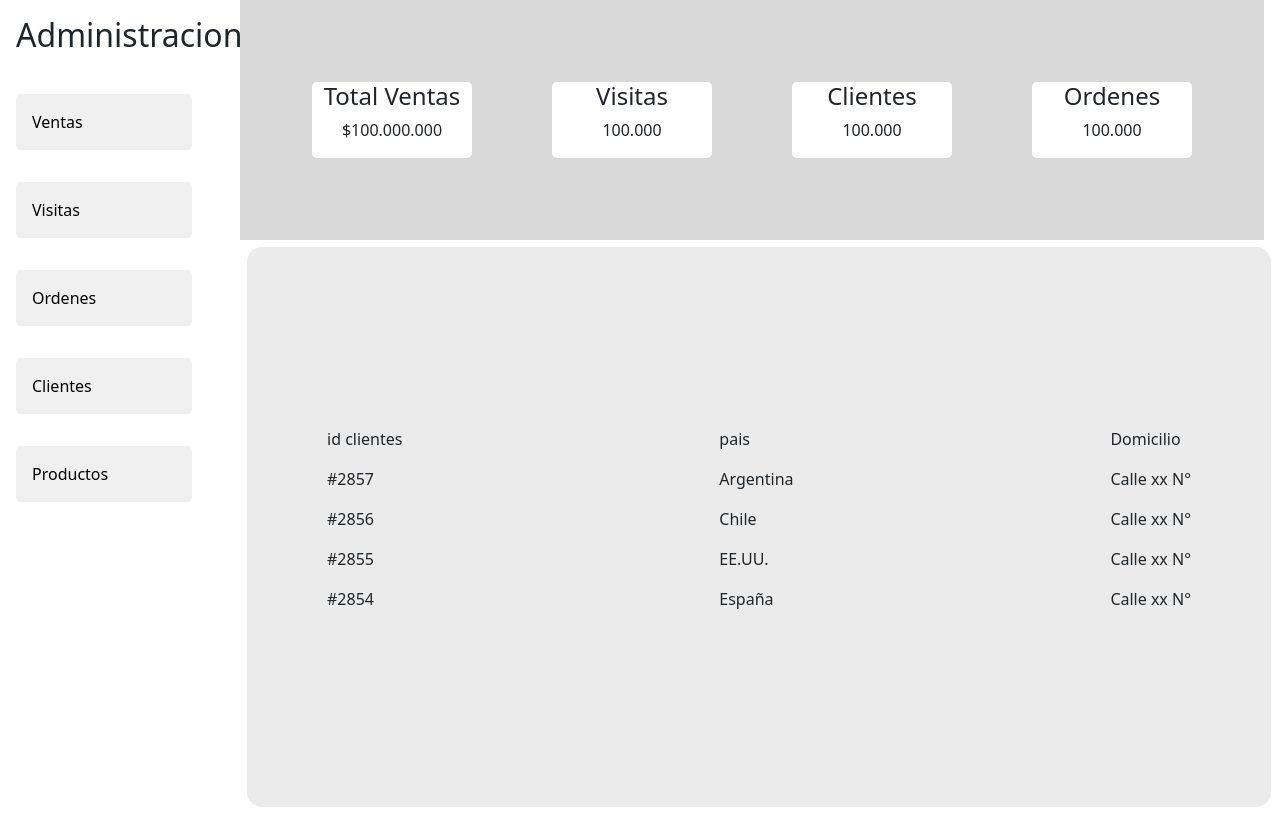
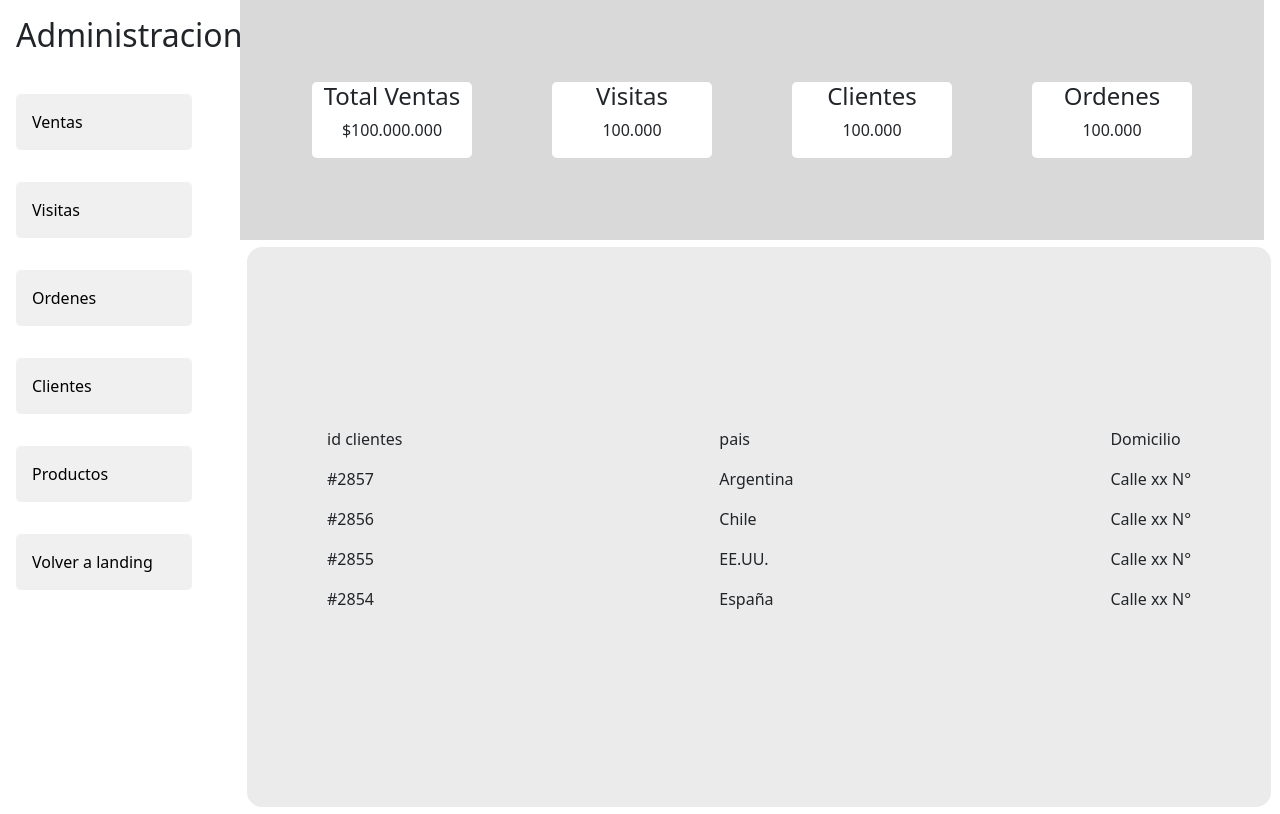
Before and after one commit to matigames765/repoFrontProyectoFinalMetodolog-a, a React (Vite) app in the folder ecommerce-frontend-metodologia/: page /admin/clientes in a window 1280 px wide. Built offline with nearby package versions, Linux system fonts and the light colour scheme.

Commit message:
Agregando boton de volver a landing en las vistas admin

```diff
--- a/ecommerce-frontend-metodologia/src/components/screens/adminScreen/AdminScreen.tsx
+++ b/ecommerce-frontend-metodologia/src/components/screens/adminScreen/AdminScreen.tsx
@@ -6,6 +6,7 @@ import { Clientes } from "./Clientes";
 import { Productos } from "./Productos";
 import { Ventas } from "./Ventas";
 import { AdminHome } from "./adminHome";
+import { LandingScreen } from "../landingScreen/LandingScreen";
 
 
 export const AdminScreen = () => {
@@ -19,6 +20,7 @@ export const AdminScreen = () => {
         <Route path="/admin/ordenes" element={<Ordenes />} />
         <Route path="/admin/clientes" element={<Clientes />} />
         <Route path="/admin/productos" element={<Productos />} />
+        <Route path="/" element={<LandingScreen/>}></Route>
       </Routes>
     </BrowserRouter>
   );
--- a/ecommerce-frontend-metodologia/src/components/screens/adminScreen/Clientes.tsx
+++ b/ecommerce-frontend-metodologia/src/components/screens/adminScreen/Clientes.tsx
@@ -14,6 +14,7 @@ export const Clientes = () => {
           <button onClick={() => navigate("/admin/ordenes")}>Ordenes</button>
           <button onClick={() => navigate("/admin/clientes")}>Clientes</button>
           <button onClick={() => navigate("/admin/productos")}>Productos</button>
+          <button onClick={() => navigate("/")}>Volver a landing</button>
         </div>
         <div>
           <div className={styles.infoGeneral}>
--- a/ecommerce-frontend-metodologia/src/components/screens/adminScreen/Ordenes.tsx
+++ b/ecommerce-frontend-metodologia/src/components/screens/adminScreen/Ordenes.tsx
@@ -13,6 +13,7 @@ export const Ordenes = () => {
           <button onClick={() => navigate("/admin/ordenes")}>Ordenes</button>
           <button onClick={() => navigate("/admin/clientes")}>Clientes</button>
           <button onClick={() => navigate("/admin/productos")}>Productos</button>
+          <button onClick={() => navigate("/")}>Volver a landing</button>
         </div>
         <div>
           <div className={styles.infoGeneral}>
--- a/ecommerce-frontend-metodologia/src/components/screens/adminScreen/Productos.tsx
+++ b/ecommerce-frontend-metodologia/src/components/screens/adminScreen/Productos.tsx
@@ -13,6 +13,7 @@ export const Productos = () => {
           <button onClick={() => navigate("/admin/ordenes")}>Ordenes</button>
           <button onClick={() => navigate("/admin/clientes")}>Clientes</button>
           <button onClick={() => navigate("/admin/productos")}>Productos</button>
+          <button onClick={() => navigate("/")}>Volver a landing</button>
         </div>
         <div>
           <div className={styles.infoGeneral}>
--- a/ecommerce-frontend-metodologia/src/components/screens/adminScreen/Ventas.tsx
+++ b/ecommerce-frontend-metodologia/src/components/screens/adminScreen/Ventas.tsx
@@ -13,6 +13,7 @@ export const Ventas = () => {
           <button onClick={() => navigate("/admin/ordenes")}>Ordenes</button>
           <button onClick={() => navigate("/admin/clientes")}>Clientes</button>
           <button onClick={() => navigate("/admin/productos")}>Productos</button>
+          <button onClick={() => navigate("/")}>Volver a landing</button>
         </div>
         <div>
           <div className={styles.infoGeneral}>
--- a/ecommerce-frontend-metodologia/src/components/screens/adminScreen/Visitas.tsx
+++ b/ecommerce-frontend-metodologia/src/components/screens/adminScreen/Visitas.tsx
@@ -15,6 +15,7 @@ export const Visitas = () => {
           <button onClick={() => navigate("/admin/ordenes")}>Ordenes</button>
           <button onClick={() => navigate("/admin/clientes")}>Clientes</button>
           <button onClick={() => navigate("/admin/productos")}>Productos</button>
+          <button onClick={() => navigate("/")}>Volver a landing</button>
         </div>
         <div>
           <div className={styles.infoGeneral}>
--- a/ecommerce-frontend-metodologia/src/components/screens/adminScreen/adminHome.tsx
+++ b/ecommerce-frontend-metodologia/src/components/screens/adminScreen/adminHome.tsx
@@ -13,6 +13,7 @@ export const AdminHome = () => {
         <button onClick={() => navigate("/admin/ordenes")}>Ordenes</button>
         <button onClick={() => navigate("/admin/clientes")}>Clientes</button>
         <button onClick={() => navigate("/admin/productos")}>Productos</button>
+        <button onClick={() => navigate("/")}>Volver a landing</button>
       </div>
     </>
 
```
